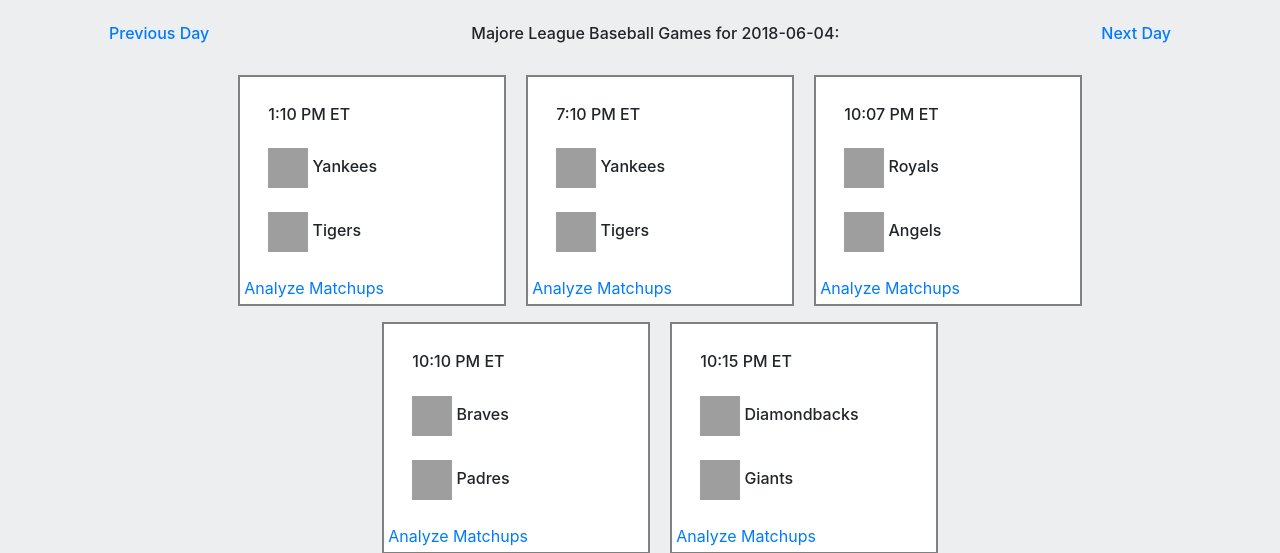
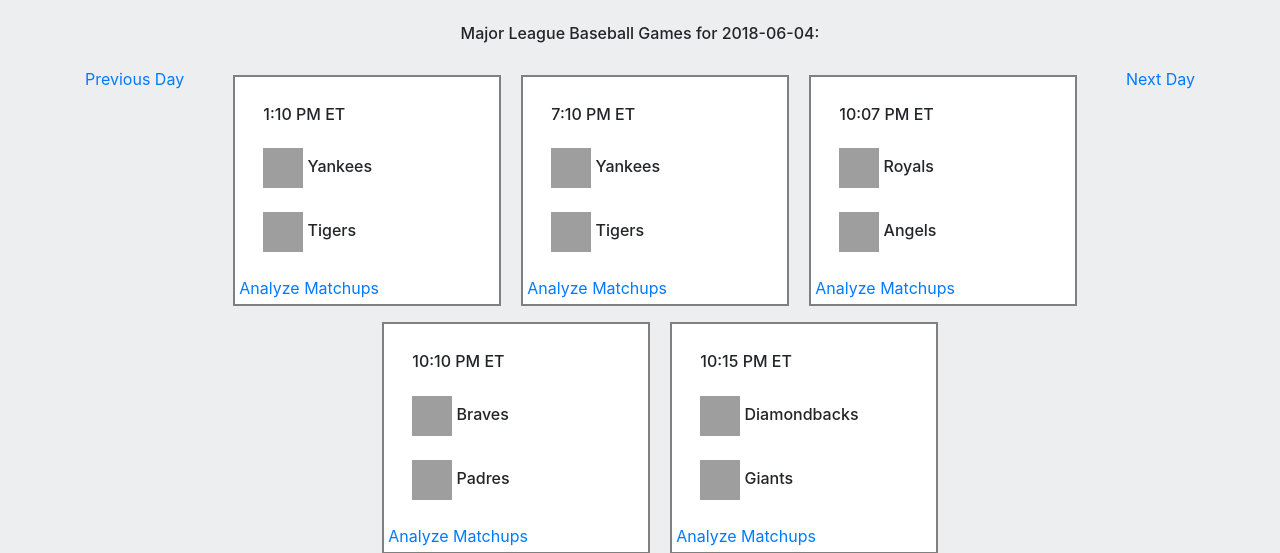
Before and after one commit to EricJZell/machine_learning_baseball, a Flask app: page / in a window 1280 px wide. Shown: the part 64-617 px from the top of the page. Run offline with Flask 2, Linux system fonts and the light colour scheme; data comes from the database, SQL or seed files in the repository; some libraries are stand-ins or nearby versions; grey boxes are pictures that could not be loaded.

Commit message:
Fix typo

```diff
--- a/templates/index.html
+++ b/templates/index.html
@@ -2,10 +2,10 @@
 
 {% block main %}
   <h6>
-    <a class='previous' href='/{{previous_day}}'>Previous Day</a>
-    Majore League Baseball Games for {{day}}:
-    <a class='next' href='/{{next_day}}'>Next Day</a>
+    Major League Baseball Games for {{day}}:
   </h6>
+  <a class='previous' href='/{{previous_day}}'>Previous Day</a>
+  <a class='next' href='/{{next_day}}'>Next Day</a>
     <ul>
       {% for game in games %}
           <li class='game'>
```
